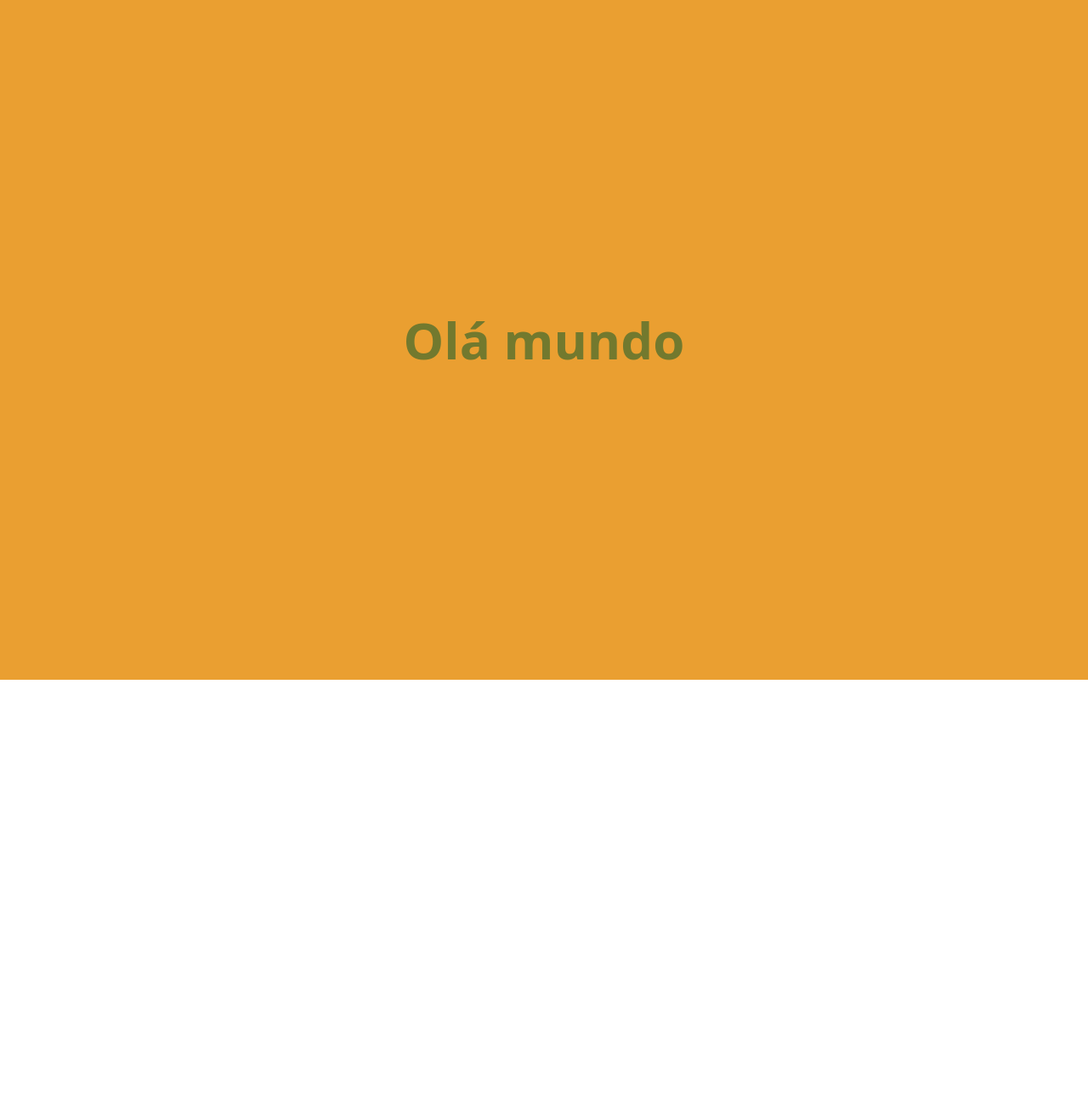
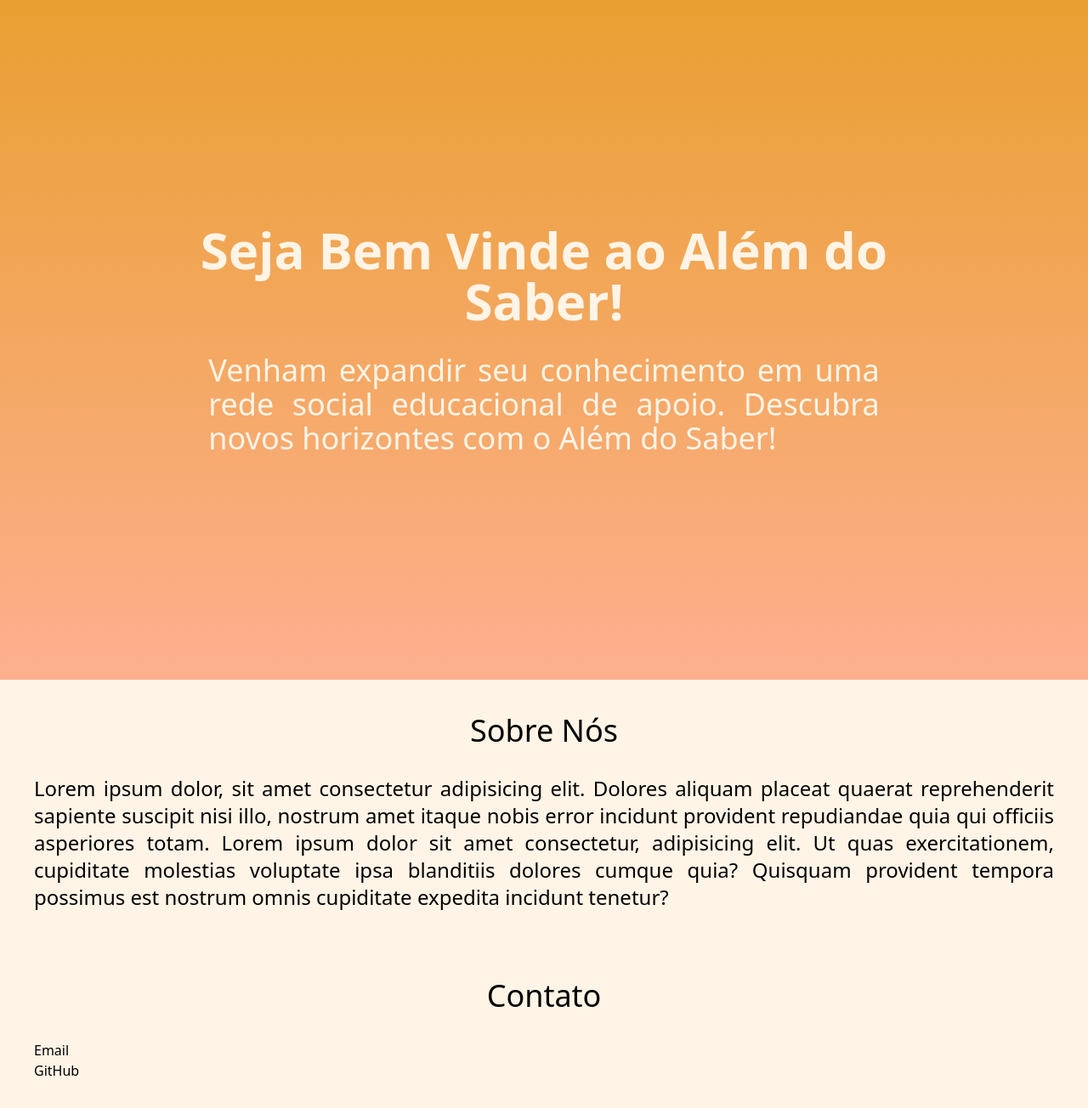
Before and after one commit to projetoalemdosaber/frontend, a React (Vite) app: page / in a window 1280 px wide. Shown: the top 1304 px of the page at 85% size. Before the commit the page ends 800 px from the top, so only its background shows below. Built offline with nearby package versions, Linux system fonts and the light colour scheme.

Commit message:
Adicionado componente Home

```diff
--- a/src/App.tsx
+++ b/src/App.tsx
@@ -1,9 +1,12 @@
+import Home from "./pages/home/Home"
+
 function App() {
   return (
     <>
-      <div className="text-logoGreen bg-logoOrange w-screen h-screen flex justify-center items-center">
+      {/* <div className="text-logoGreen bg-logoOrange w-screen h-screen flex justify-center items-center">
         <h1 className="text-6xl font-bold">Olá mundo</h1>
-      </div>
+      </div> */}
+      <Home/>
     </>
   )
 }
--- /dev/null
+++ b/src/pages/home/Home.tsx
@@ -0,0 +1,43 @@
+function Home() {
+    return (
+        <>
+            <div className="bg-gradient-to-t from-logoPink to-logoOrange flex justify-center items-center h-screen w-screen">
+                <div className='text-bege flex justify-center'>
+                    <div className="flex flex-col items-center justify-center py-4 w-2/3">
+                        <h1 className='xl:text-6xl text-5xl font-bold mb-8 text-center'>
+                            Seja Bem Vinde ao Além do Saber!
+                        </h1>
+                        <p className='xl:text-4xl text-3xl text-justify mx-8'>
+                            Venham expandir seu conhecimento em uma rede social educacional de apoio. Descubra novos horizontes com o Além do Saber!
+                        </p>
+                    </div>
+                </div>
+            </div>
+            <div className= "h-full bg-bege flex-col p-10">
+            <h2 className=" text-4xl text-center mb-8">
+                Sobre Nós
+            </h2>
+            <p className="text-justify text-2xl">
+                Lorem ipsum dolor, sit amet consectetur adipisicing elit. Dolores aliquam placeat quaerat reprehenderit sapiente suscipit nisi illo, nostrum amet itaque nobis error incidunt provident repudiandae quia qui officiis asperiores totam.
+                Lorem ipsum dolor sit amet consectetur, adipisicing elit. Ut quas exercitationem, cupiditate molestias voluptate ipsa blanditiis dolores cumque quia? Quisquam provident tempora possimus est nostrum omnis cupiditate expedita incidunt tenetur?
+            </p>
+            </div>
+            <div className= "h-full bg-bege flex-col p-10">
+            <h2 className=" text-4xl text-center mb-8">
+                Contato
+            </h2>
+            <ul>
+            <li>
+            <a href='mailto:alemdosaberAS@gmail.com'>Email</a>
+            </li>
+            <li>
+            <a href='https://github.com/projetoalemdosaber'>GitHub</a>
+            </li>
+            </ul>
+
+            </div>
+        </>
+    )
+}
+
+export default Home
--- a/tailwind.config.js
+++ b/tailwind.config.js
@@ -10,7 +10,9 @@ export default {
         logoOrange : "rgba(234, 159, 49)",
         logoPink: "rgba(253, 176, 143)",
         logoGreen: "rgba(114, 121, 46)",
-        logoRed: "rgba(229, 84, 60)"
+        logoRed: "rgba(229, 84, 60)",
+        // bege: "rgb(255, 233, 199)",
+        bege: "rgb(255, 244, 230)"
       }
     },
   },
```
